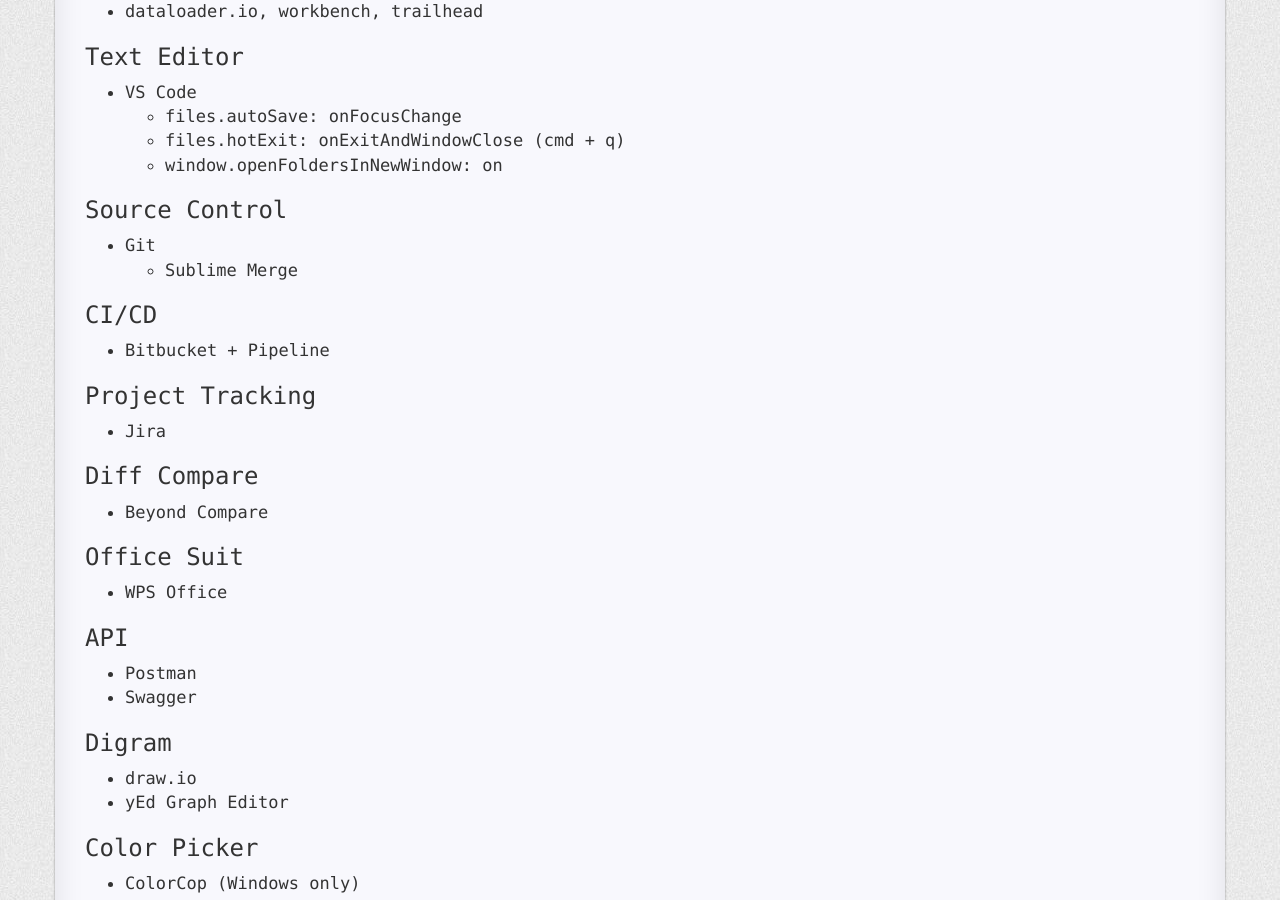
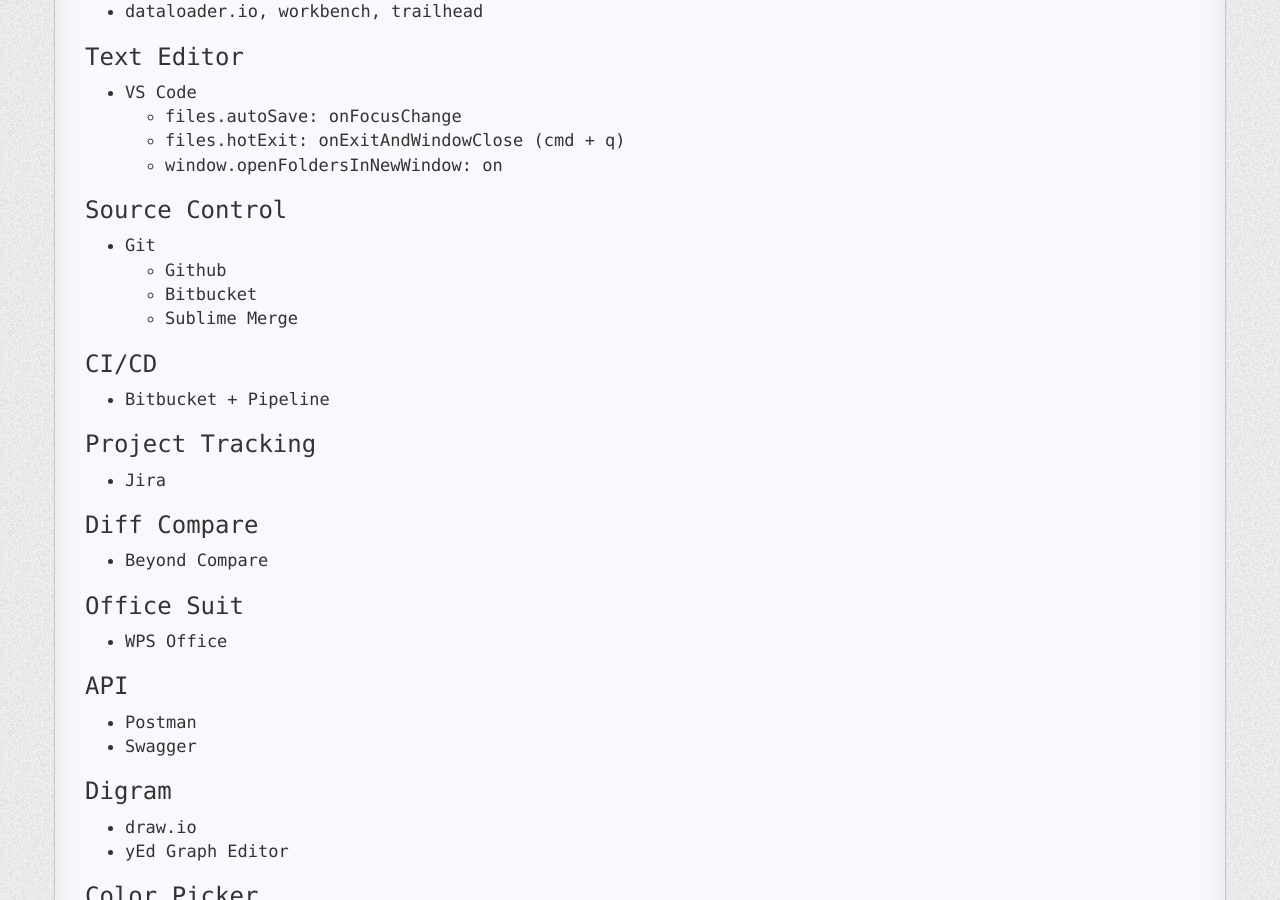
Before and after one commit to zhouhu/apexdevforce, a Jekyll site: the page built from pages/5tools.md, in a window 1280 px wide and 900 px high, scrolled down 571 px. Built offline with Jekyll 4.4.1, drawn with Linux system fonts in a browser that asks for light colours; nearby versions of some CDN libraries; comment, search, counter and statistics services are not loaded; a style sheet for code colours, icons or effects is not loaded.

Commit message:
Update 5tools.md

```diff
--- a/pages/5tools.md
+++ b/pages/5tools.md
@@ -37,6 +37,8 @@ icon: octicon-tools
 ### Source Control
 
 - Git
+  - Github
+  - Bitbucket
   - Sublime Merge
 
 ### CI/CD
```
